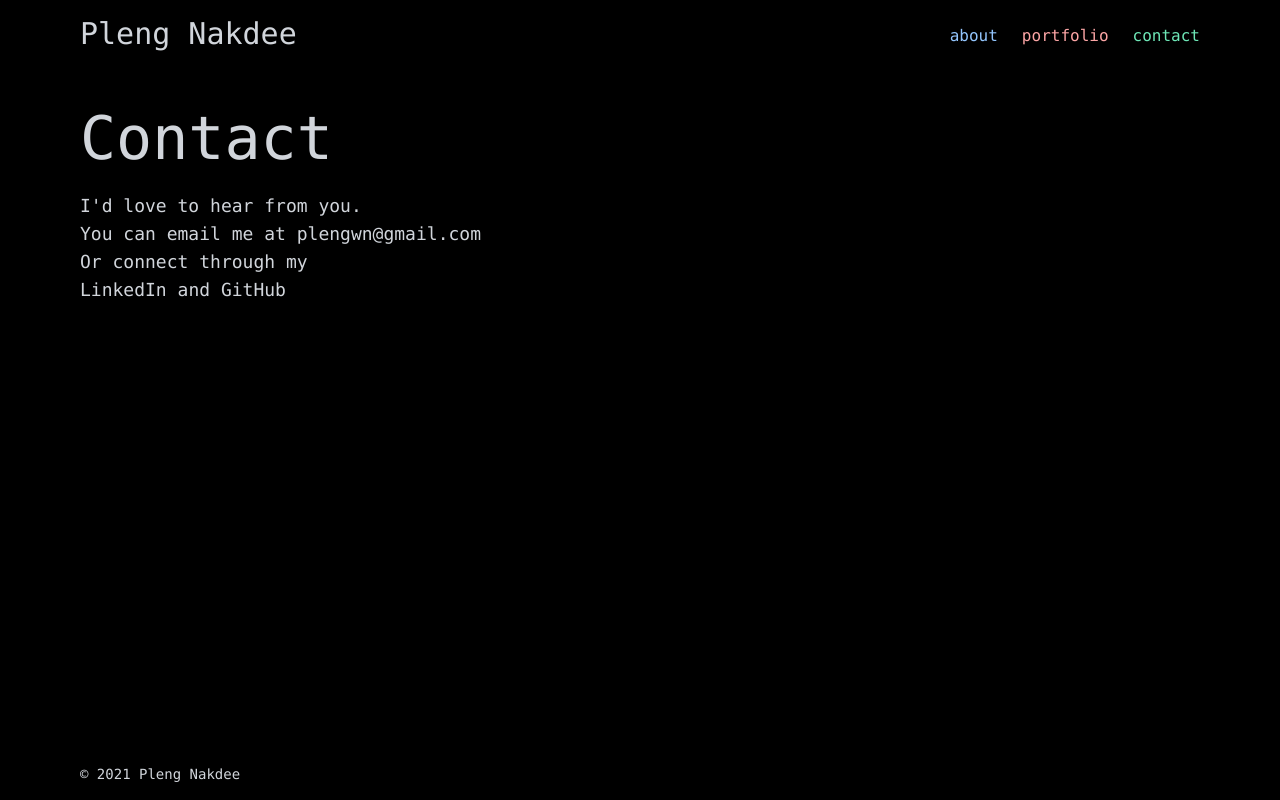
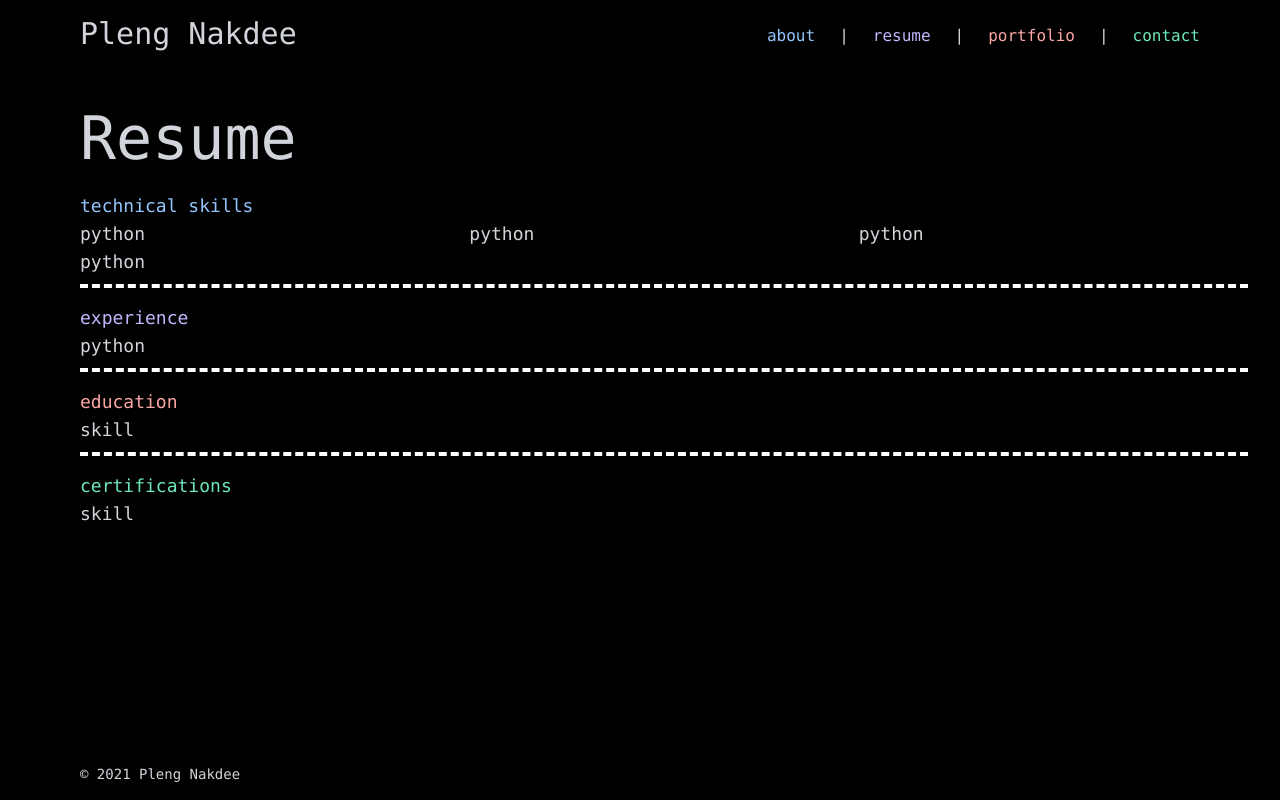
Before and after one commit to PlengNakdee/my-portfolio, a Next.js app: page /resume in a window 1280 px wide. Built offline with nearby package versions, Linux system fonts and the light colour scheme.

Commit message:
add sections

```diff
--- a/components/Header.js
+++ b/components/Header.js
@@ -19,7 +19,7 @@ function Header() {
                 <a href="/" className="text-blue-300">
                   about
                 </a>
-                <a href="/resume" className="text-indigo-300">
+                <a href="/resume" className="text-purple-300">
                   resume
                 </a>
                 <a href="/portfolio" className="text-red-300">
@@ -39,9 +39,15 @@ function Header() {
           <a href="/" className="text-blue-300">
             about
           </a>
+          <span>|</span>
+          <a href="/resume" className="text-purple-300">
+            resume
+          </a>
+          <span>|</span>
           <a href="/portfolio" className="text-red-300">
             portfolio
           </a>
+          <span>|</span>
           <a href="/contact" className="text-green-300">
             contact
           </a>
--- a/pages/contact.js
+++ b/pages/contact.js
@@ -1,7 +1,7 @@
 import Header from "../components/Header";
 import Footer from "../components/Footer";
 
-function contact() {
+const contact = () => {
   return (
     <div className="font-mono flex flex-col min-h-screen">
       <Header />
--- a/pages/index.js
+++ b/pages/index.js
@@ -22,7 +22,7 @@ export default function Home() {
             I enjoy the analytical and problem-solving aspects that come with
             coding. My current work involves native cloud web applications,
             which focuses on front-end. I’m also an Ai enthusiast with some
-            experience in deep learning.{" "}
+            experiences in deep learning.{" "}
           </p>
         </div>
       </div>
--- a/pages/portfolio.js
+++ b/pages/portfolio.js
@@ -2,7 +2,7 @@ import Footer from "../components/Footer";
 import Header from "../components/Header";
 import Image from "../components/Image";
 
-function projects() {
+const projects = () => {
   return (
     <div className="font-mono flex flex-col min-h-screen">
       <Header />
--- a/pages/resume.js
+++ b/pages/resume.js
@@ -1,35 +1,38 @@
 import Header from "../components/Header";
 import Footer from "../components/Footer";
 
-function resume() {
+const resume = () => {
   return (
     <div className="font-mono flex flex-col min-h-screen">
       <Header />
       <div className="ml-4 mt-14 sm:ml-10 lg:ml-20 flex-grow">
         <div className="text-6xl mb-6">
-          <p>Contact</p>
+          <p>Resume</p>
         </div>
-        <div className="text-lg">
-          <p className="mt-4">I'd love to hear from you.</p>
-          <p>
-            You can email me at{" "}
-            <a href="mailto:plengwn@gmail.com" target="_blank">
-              plengwn@gmail.com
-            </a>{" "}
-          </p>
-          <p>Or connect through my</p>
-          <p>
-            <a href="https://www.linkedin.com/in/plengnakdee/" target="_blank">
-              LinkedIn
-            </a>{" "}
-            and{" "}
-            <a
-              href="https://github.com/PlengNakdee?tab=repositories"
-              target="_blank"
-            >
-              GitHub
-            </a>
-          </p>
+        <div className="text-lg divide-y-4 divide-white divide-dashed pr-8 space-y-2">
+          <div className="">
+            <p className="mt-4 text-blue-300">technical skills</p>
+            <div className="grid grid-cols-3">
+                <p>python</p>
+                <p>python</p>
+                <p>python</p>
+                <p>python</p>
+            </div>
+          </div>
+          <div className="">
+            <p className="mt-4 text-purple-300">experience</p>
+            <div className="grid grid-cols-3">
+                <p>python</p>
+            </div>
+          </div>
+          <div className="">
+            <p className="mt-4 text-red-300">education</p>
+            <p className="">skill</p>
+          </div>
+          <div className="">
+            <p className="mt-4 text-green-300">certifications</p>
+            <p className="">skill</p>
+          </div>
         </div>
       </div>
       <Footer />
--- a/tailwind.config.js
+++ b/tailwind.config.js
@@ -1,5 +1,5 @@
 module.exports = {
-  mode: "jit",
+  mode: "",
   purge: ["./pages/**/*.{js,ts,jsx,tsx}", "./components/**/*.{js,ts,jsx,tsx}"],
   darkMode: false, // or 'media' or 'class'
   theme: {
```
